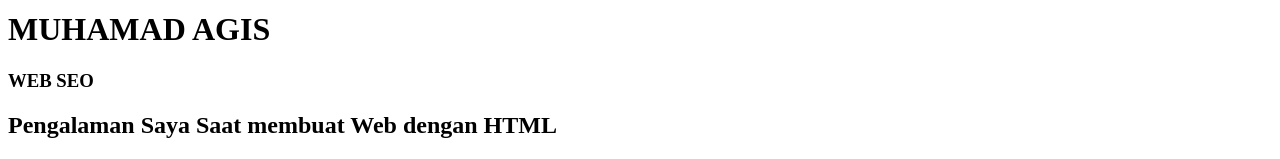
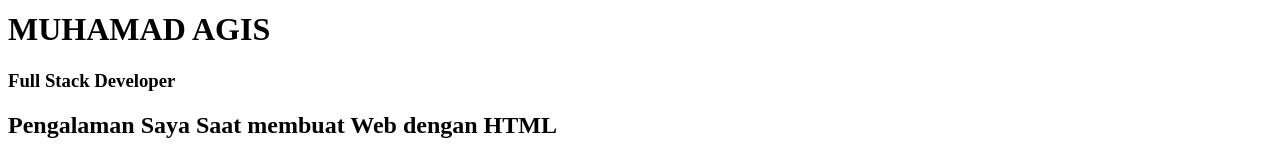
Before and after one commit to agis3636/web-hosting1, a plain HTML site: page index.html in a window 1280 px wide. Shown: the part 240-399 px from the top of the page. Drawn offline with Linux system fonts and the light colour scheme.

Commit message:
Update file index.html

```diff
--- a/index.html
+++ b/index.html
@@ -18,7 +18,7 @@
     <header>
         <img src="image/profile.png" width="200" height="200" style="border-radius: 50%;" alt="foto profile">
         <h1>MUHAMAD AGIS</h1>
-        <h3>WEB SEO</h3>
+        <h3>Full Stack Developer</h3>
     </header>
 
     <article>
```
